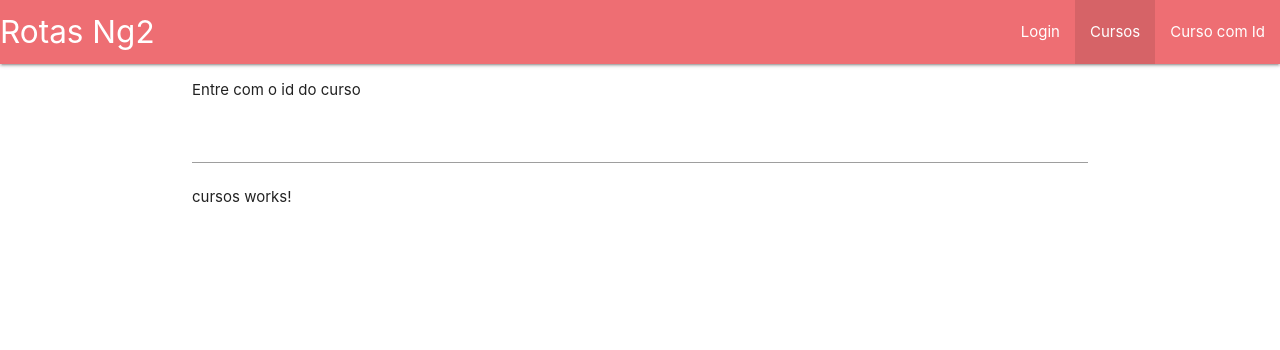
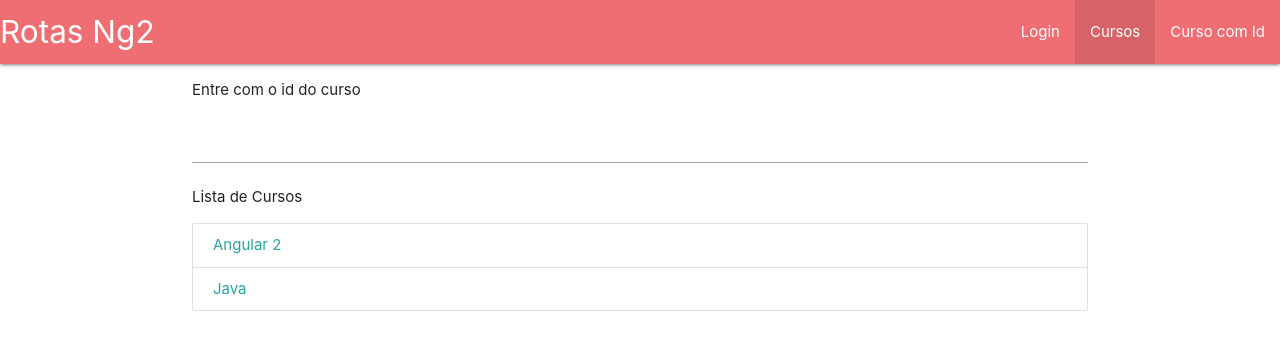
Before and after one commit to Keemluvr/angular-training, an Angular app in the folder rotas/: page /cursos in a window 1280 px wide. Shown: the top 350 px of the page. Built offline with nearby package versions, Linux system fonts and the light colour scheme.

Commit message:
rotas imperativa - redirecionamento via codigo

```diff
--- a/rotas/src/app/app.routing.ts
+++ b/rotas/src/app/app.routing.ts
@@ -5,6 +5,7 @@
 import { CursosComponent } from './cursos/cursos.component';
 import { CursoDetalheComponent } from './curso-detalhe/curso-detalhe.component';
 import { LoginComponent } from './login/login.component';
+import { CursoNaoEncontradoComponent } from './curso-nao-encontrado/curso-nao-encontrado.component';
 
 
 const APP_ROUTES: Routes = [
@@ -12,6 +13,7 @@
     { path: 'curso/:id', component: CursoDetalheComponent },
     { path: 'home', component: HomeComponent },
     { path: 'login', component: LoginComponent },
+    { path: 'naoEncontrado', component: CursoNaoEncontradoComponent },
     { path: '', component: HomeComponent }
 
 ];
--- a/rotas/src/app/curso-detalhe/curso-detalhe.component.html
+++ b/rotas/src/app/curso-detalhe/curso-detalhe.component.html
@@ -1,3 +1,4 @@
 <p>
   Id: {{ id }}
 </p>
+<p>Curso : {{ curso?.nome }}</p>
--- a/rotas/src/app/curso-detalhe/curso-detalhe.component.ts
+++ b/rotas/src/app/curso-detalhe/curso-detalhe.component.ts
@@ -1,6 +1,7 @@
 import { Component, OnInit } from '@angular/core';
-import { ActivatedRoute } from '@angular/router';
+import { ActivatedRoute, Router } from '@angular/router';
 import { Subscription } from 'rxjs/Subscription';
+import { CursosService } from '../cursos/cursos.service';
 
 @Component({
   selector: 'app-curso-detalhe',
@@ -9,10 +10,14 @@
 })
 export class CursoDetalheComponent implements OnInit {
 
-  id: string
+  id: number
   inscricao: Subscription
+  curso: any
 
-  constructor(private route: ActivatedRoute) {
+  constructor(
+    private route: ActivatedRoute,
+    private cursosService: CursosService,
+    private router: Router ) {
     //this.id = this.route.snapshot.params['id']
     //console.log(this.route)
   }
@@ -21,6 +26,13 @@
     this.inscricao = this.route.params.subscribe(
       (params: any) => {
         this.id = params['id']
+
+        this.curso = this.cursosService.getCurso(this.id)
+
+        if(this.curso == null) {
+          this.router.navigate(['/naoEncontrado'])
+        }
+
       }
     );
   }
--- /dev/null
+++ b/rotas/src/app/curso-nao-encontrado/curso-nao-encontrado.component.html
@@ -0,0 +1,3 @@
+<p>
+  curso-nao-encontrado works!
+</p>
--- /dev/null
+++ b/rotas/src/app/curso-nao-encontrado/curso-nao-encontrado.component.ts
@@ -0,0 +1,15 @@
+import { Component, OnInit } from '@angular/core';
+
+@Component({
+  selector: 'app-curso-nao-encontrado',
+  templateUrl: './curso-nao-encontrado.component.html',
+  styleUrls: ['./curso-nao-encontrado.component.css']
+})
+export class CursoNaoEncontradoComponent implements OnInit {
+
+  constructor() { }
+
+  ngOnInit() {
+  }
+
+}
--- a/rotas/src/app/cursos/cursos.component.html
+++ b/rotas/src/app/cursos/cursos.component.html
@@ -1,3 +1,10 @@
 <p>
-  cursos works!
+  Lista de Cursos
 </p>
+<div class="collection">
+  <a href="#!" class="collection-item"
+  *ngFor="let curso of cursos"
+  [routerLink]="[ '/curso', curso.id ]">
+    {{ curso.nome }}
+  </a>
+</div>
--- a/rotas/src/app/cursos/cursos.component.ts
+++ b/rotas/src/app/cursos/cursos.component.ts
@@ -1,4 +1,5 @@
 import { Component, OnInit } from '@angular/core';
+import { CursosService } from './cursos.service';
 
 @Component({
   selector: 'app-cursos',
@@ -7,9 +8,12 @@
 })
 export class CursosComponent implements OnInit {
 
-  constructor() { }
+  cursos: any[]
+
+  constructor(private cursosService: CursosService) { }
 
   ngOnInit() {
+    this.cursos = this.cursosService.getCursos()
   }
 
 }
--- /dev/null
+++ b/rotas/src/app/cursos/cursos.service.ts
@@ -0,0 +1,28 @@
+import { Injectable } from '@angular/core';
+
+@Injectable()
+export class CursosService {
+
+  getCursos() {
+    return [
+      {id:1, nome:'Angular 2'},
+      {id:2, nome:'Java'}
+    ]
+
+  }
+
+  getCurso(id: number) {
+    let cursos = this.getCursos()
+    for (let i = 0; i < cursos.length; i++) {
+      let curso = cursos[i]
+      if(curso.id == id) {
+        return curso
+      }
+    }
+    return null
+  }
+
+
+  constructor() { }
+
+}
```
Also changed, not shown: rotas/src/app/app.module.ts (+8 -2 lines), rotas/src/app/curso-nao-encontrado/curso-nao-encontrado.component.css (added), 2 other files (tests, documents, lock files or other folders).
